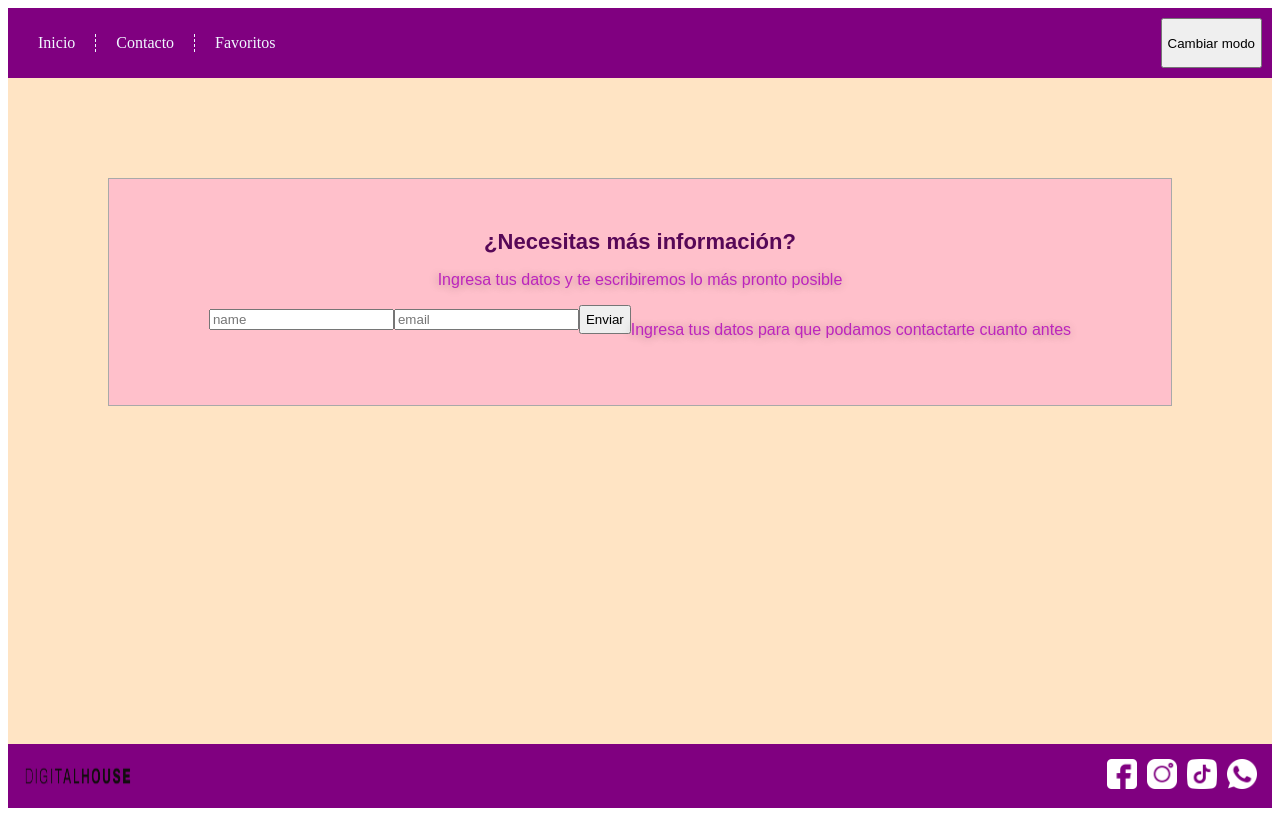
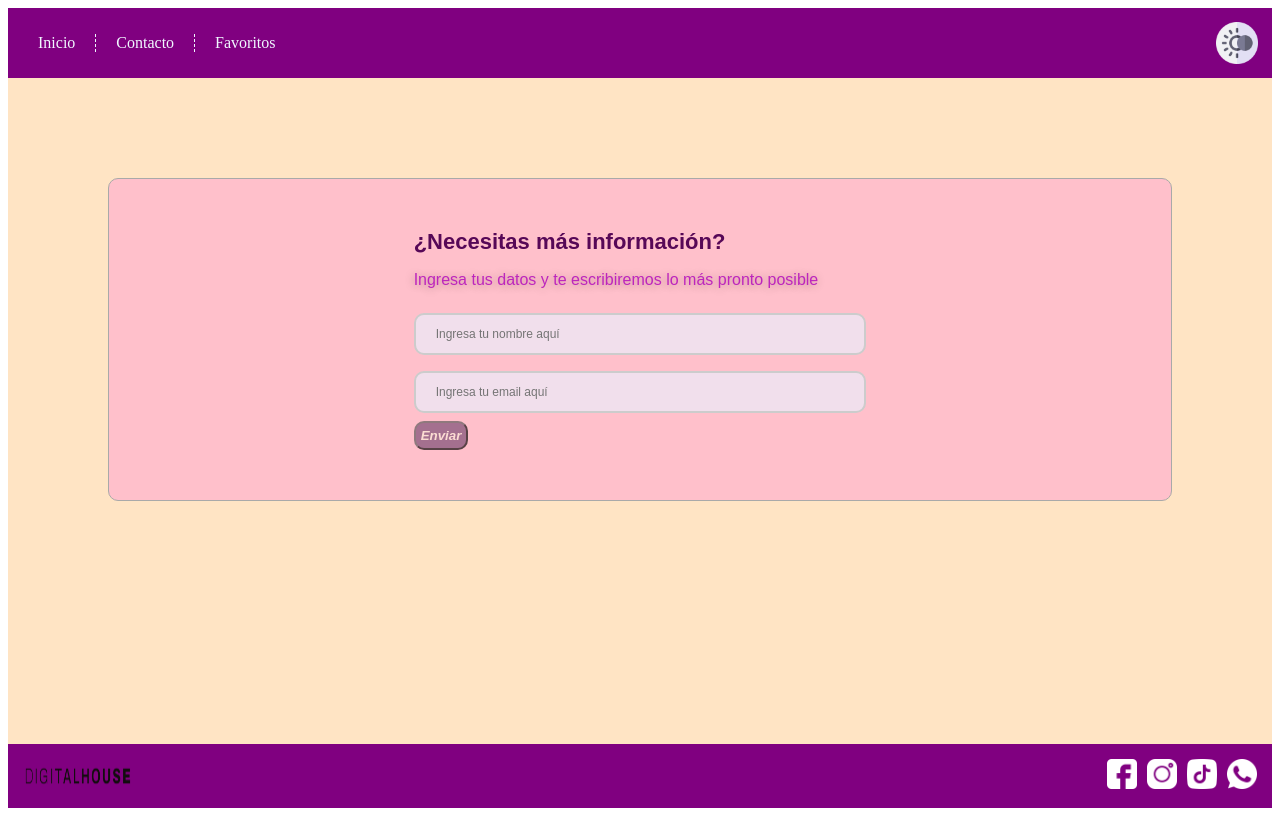
Before and after one commit to sofiamansilla/FinalProjectSM, a React (Vite) app: page /Contact in a window 1280 px wide. Built offline with nearby package versions, Linux system fonts and the light colour scheme.

Commit message:
proyecto terminado

```diff
--- a/src/Components/common/form/Form.jsx
+++ b/src/Components/common/form/Form.jsx
@@ -1,21 +1,13 @@
 
 import React, { useState } from 'react'
 import './Form.style.css'
-import { FormCard } from '../formCard'
 import { validateEmail } from '../../../services/validateEmail'
 import { validateFullName } from '../../../services/validateName'
 
 
 /**
  *
- * @return {React.Component} A form component with two inputs and a submit button
- * En esta pagina deberán implementar un [Form](/src/Components/Form.jsx) (con sus validaciones pertinentes) que capture la información del usuario que desea contactar con la empresa. Los campos serán los siguientes:
-
-- Nombre completo (con longitud mayor a 5)
-- Email (con formato correcto de email)
-- En caso de haber un error mostrar el siguiente mensaje de error: **Por favor verifique su información nuevamente**
-- Una vez "enviado"( no se envía a ningún servidor pero podemos mostrar por consola los datos submiteados) el formulario deberán mostrar un mensaje de éxito que contenga el siguiente formato: **Gracias _[nombre del usuario]_, te contactaremos cuando antes vía mail**
-
+ * @return {React.Component} Formulario con dos inputs y un botón submit para ingresar nombre y email, con llamadas a validaciones
  */
 
 export const Form = () => {
@@ -26,16 +18,18 @@ export const Form = () => {
     });
 
 
-    const [showSuccess, setShowSuccess] = useState(false)
+
     const [hasError, setHasError] = useState(false)
-    const [showError, setShowError] = useState(false)
+    const [isSent, setIsSent] = useState(false)
+
+
 
     const onChangeEmail = (e) => {
         setUser({
             ...user,
             email: e.target.value
         });
-
+        setHasError(false)
     }
     const onChangeName = (e) => {
         setUser({
@@ -50,65 +44,73 @@ export const Form = () => {
 
         if(!validateFullName(user.name)) {
             setHasError(true);
-            setShowError(true);
             return;
         }
         if(!validateEmail (user.email)){
             setHasError(true);
-            setShowError(false);
             return;
         }
+        setIsSent(true);
+    };
 
-    setShowSuccess(true);
-    setShowError(false);
-
-
-    };
+    const showContactMsg = !hasError && !isSent;
+    const showSuccess = !hasError && isSent;
 
 
   return (
     <div className='form-component'>
-        {!showSuccess &&
+
+        {
+        showContactMsg && <div className='contact-msg'>
+            <strong>
+             ¿Necesitas más información?
+            </strong>
+            <p>
+                Ingresa tus datos y te escribiremos lo más pronto posible
+            </p>
+        </div>
+        }
+
+        {
+            hasError &&
+            <div className='contact-msg '>
+                            <p style={{color: 'red'}}>
+                Por favor verifique su información nuevamente
+            </p>
+            </div>
+        }
+
+        {
+           showSuccess &&
+              <div className='contact-msg '>
+            <strong>
+            Gracias {user.name}, te contactaremos cuanto antes vía e-mail!
+            </strong>
+       </div>
+        }
+
+        {!isSent &&
             <form onSubmit={handleSubmit}>
 
                 <input type="text"
-                    placeholder='name'
+                    placeholder='Ingresa tu nombre aquí'
                     onChange={onChangeName}
                     value={user.name}
-                    className='input-name'
                 />
 
                 <input type="text"
-                    placeholder='email'
+                    placeholder='Ingresa tu email aquí'
                     onChange={onChangeEmail}
                     value={user.email}
-                    className='input-email'
+
                 />
 
-                <button type="submit">Enviar</button>
+                <button type="submit" alt="Enviar">Enviar</button>
 
 
             </form>
-
-
         }
 
-
-        {showSuccess ? (
-            <p>
-                Gracias {user.name}, te contactaremos cuanto antes al email {user.email}
-            </p>
-        ) : (
-            <p>
-                Ingresa tus datos para que podamos contactarte cuanto antes
-            </p>
-        )}
-
-        {hasError && (
-            <p style={{color: 'red'}}>
-                Por favor verifique su información nuevamente
-            </p>
-        )}
 
     </div>
   );
--- a/src/Components/common/form/Form.style.css
+++ b/src/Components/common/form/Form.style.css
@@ -1,3 +1,41 @@
 .form-component{
     display: flex;
+    flex-direction: column;
 }
+
+.form-component input{
+        width: 100%;
+        padding: 12px 20px;
+        margin: 8px 0;
+        box-sizing: border-box;
+        border: 2px solid #ccc;
+        border-radius: 10px;
+        font-size: 12px;
+        background-color: rgb(241, 223, 236);
+}
+
+input:focus {
+        border: 0.5px solid rgb(185, 76, 185);
+        cursor:text;
+}
+
+.form-component button{
+    border-radius: 10px;
+    background-color: #744670;
+    color:antiquewhite;
+    font-weight: bolder;
+    font-style: italic;
+    opacity: 0.65;
+    padding: 5px;
+
+}
+
+.form-component strong{
+    color:rgb(87, 8, 87);
+    font-size: 22px;
+}
+
+.form-component p{
+    color: rgb(189, 37, 189);
+    text-shadow: -1px 1px 10px rgba(0, 0, 0, 0.3)
+}
--- a/src/Components/common/formCard/FormCard.style.css
+++ b/src/Components/common/formCard/FormCard.style.css
@@ -1,5 +1,5 @@
 .formCard {
-    background-color: 'red';
+    background-color: 'pink';
     border: '4px solid white';
     padding: '10px';
     margin: '10px 0'
--- a/src/Components/layouts/layout.styles.css
+++ b/src/Components/layouts/layout.styles.css
@@ -15,3 +15,7 @@
   justify-content: center;
   width: 100%;
 }
+
+.layout-dark{
+  background-color: rgb(163, 159, 159);
+}
--- a/src/Components/layouts/navbar/Navbar.jsx
+++ b/src/Components/layouts/navbar/Navbar.jsx
@@ -3,11 +3,16 @@ import {Link} from "react-router-dom"
 import "./Navbar.styles.css"
 import { useDentistStates } from '../../../Context/DentistContext'
 
-//Este componente debera ser estilado como "dark" o "light" dependiendo del theme del Context
+/**
+ *
+ * @return {ReactComponent} Componente Navbar, barra de navegación, dirige a: Inicio, contacto y favoritos.
+ */
 
 export const Navbar = () => {
 
 const {state, dispatch} = useDentistStates()
+
+const darkModeClass = state.darkMode ? "layout-dark" : "layout";
 
   return (
    <nav className={"navbar"}>
@@ -27,7 +32,7 @@ const {state, dispatch} = useDentistStates()
 
         </ul>
 
-        <button
+        {/* <button img='/images/ico-color-theme.png'
           alt="Botón para cambiar modo claro-oscuro"
           onClick={
             ()=> dispatch({type: "CHANGUE_MODE"})
@@ -35,8 +40,12 @@ const {state, dispatch} = useDentistStates()
             Cambiar modo
         </button>
 
-
-
+  */}
+        <img className='icon-theme'
+              onClick={()=> dispatch({type: "CHANGUE_MODE"})}
+              src="/images/ico-color-theme.png"
+              alt="Cambiar tema"
+          />
 
     </nav>
   )
--- a/src/Components/layouts/navbar/Navbar.styles.css
+++ b/src/Components/layouts/navbar/Navbar.styles.css
@@ -32,9 +32,13 @@
 .navbar ul li a:hover{
     color: #61bcd8;
 }
-button{
+
+
+.navbar .icon-theme{
     margin-left: auto;
-    padding: 5px;
+    padding: 4px;
+    width: 50px;
+
 }
 
 .layout-dark .navbar{
--- a/src/Components/pages/contact/Contact.jsx
+++ b/src/Components/pages/contact/Contact.jsx
@@ -10,8 +10,7 @@ import "./Contact.styles.css"
 export const Contact = () => {
   return (
     <div className='contact-text'>
-      <strong>¿Necesitas más información?</strong>
-      <p>Ingresa tus datos y te escribiremos lo más pronto posible</p>
+
 
       <Form/>
 
--- a/src/Components/pages/contact/Contact.styles.css
+++ b/src/Components/pages/contact/Contact.styles.css
@@ -7,15 +7,6 @@
     display:flex;
     flex-direction: column;
     margin: 100px;
+    border-radius: 10px;
 
 }
-
-.contact-text strong{
-    color:rgb(87, 8, 87);
-    font-size: 22px;
-}
-
-.contact-text p{
-    color: rgb(189, 37, 189);
-    text-shadow: -1px 1px 10px rgba(0, 0, 0, 0.3)
-}
```
Also changed, not shown: public/images/ico-color-theme.png (added).
